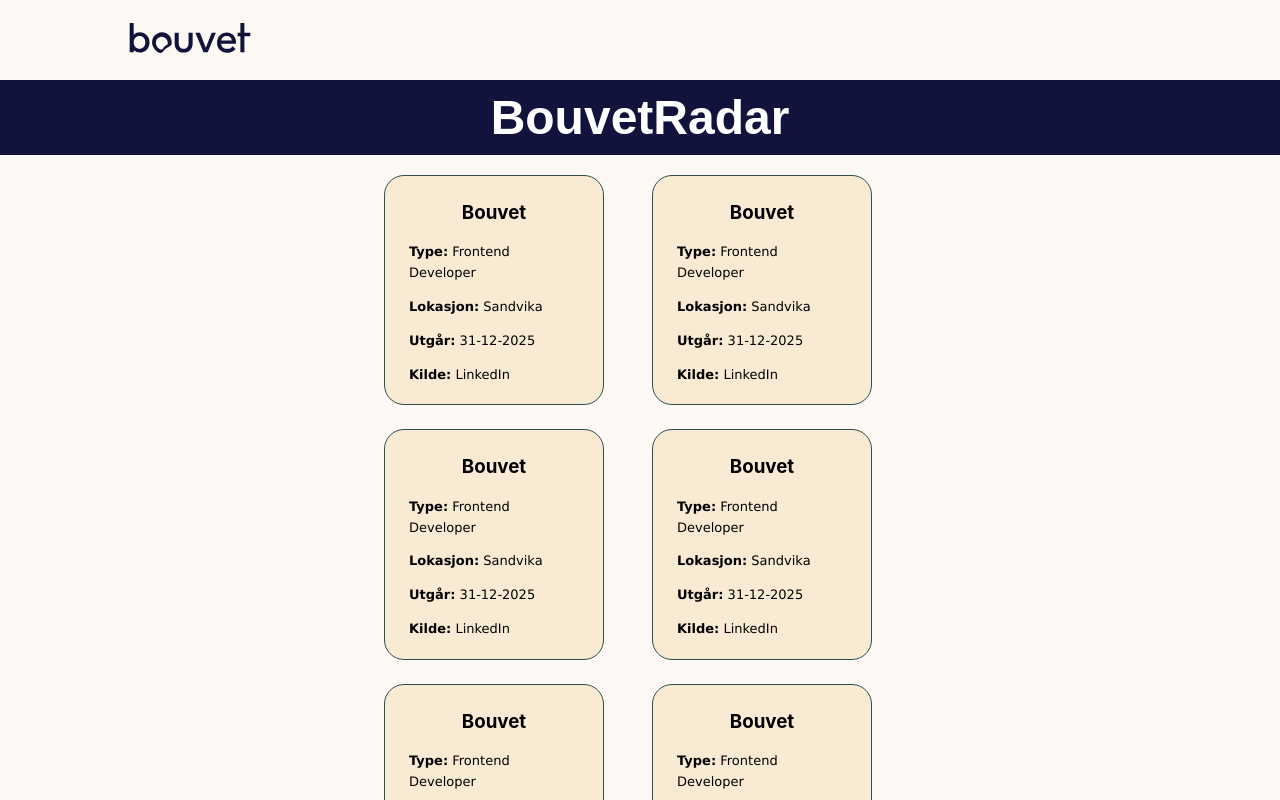
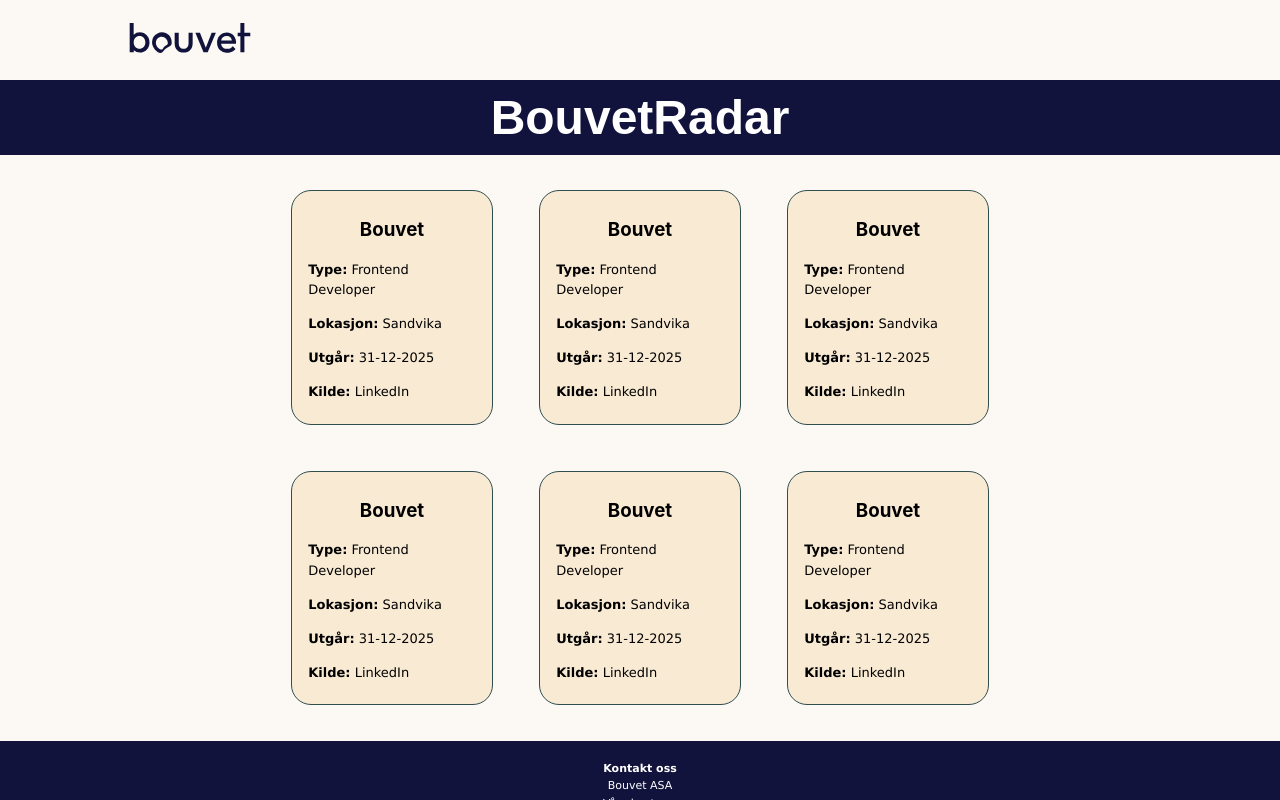
Before and after one commit to michaelekornrud/BouvetRadar, a React (Create React App) app in the folder frontend/: page / in a window 1280 px wide. Shown: the top 800 px of the page. Built offline with nearby package versions, Linux system fonts and the light colour scheme.

Commit message:
Modified size restrictions of card, plus other padding and margins

```diff
--- a/frontend/src/style/MainPage.css
+++ b/frontend/src/style/MainPage.css
@@ -1,32 +1,30 @@
 .App-main {
-    padding: 20px;
+    padding: 1.5rem;
     /* Allow main content to grow/shrink and push footer to the bottom */
     flex: 1 0 auto;
-    margin: 0% 15%;
-    padding: 20px 15%;
+    margin: 0% 20%;
     height: fit-content;
 }
 
 /* Grid container for cards */
 .Cards {
     display: grid;
-    grid-template-columns: repeat(auto-fit, minmax(200px, 1fr));
+    grid-template-columns: repeat(auto-fit, minmax(220px, 1fr));
     gap: 1.5rem;
-    justify-content: space-evenly;
+    width: 100%;
+    box-sizing: border-box;
+    justify-items: center;
 }
-
-
-/* TODO: set a restiction on the cards that all text needs to be within the card */
-/* TODO: Ensure that the cards have a set size */
 
 /* Card wrapper (keeps JobCard centered inside) */
 .Card {
     width: 100%;
-    max-width: 220px; /* keeps cards from becoming too wide */
+    max-width: 90%; /* keeps cards from becoming too wide */
     background-color: #f9ead4;
     border: 1px solid darkslategrey;
     border-radius: 20px;
-    padding: 6px 24px;
+    padding: 0.5em 1em;
+    margin: 5%;
     box-sizing: border-box;
 }
 
```
